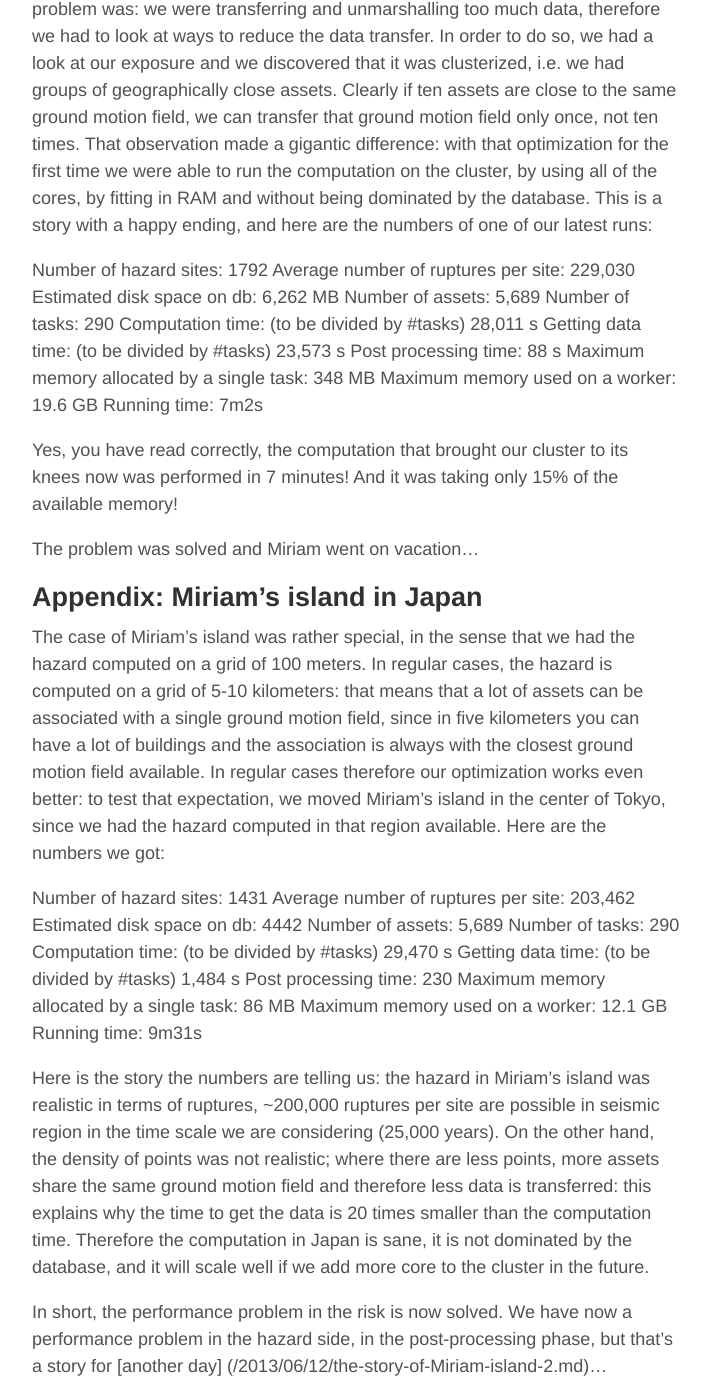
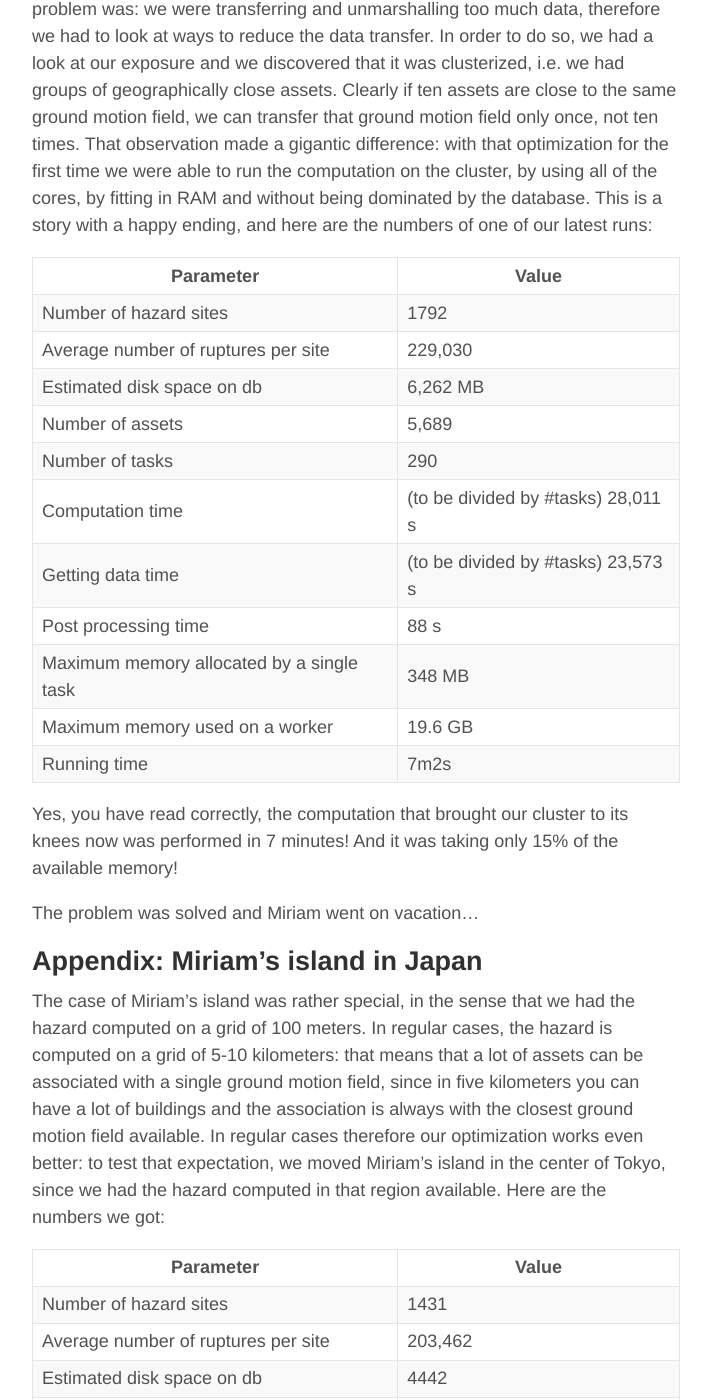
Before and after one commit to micheles/micheles.github.io, a Jekyll site: the page built from _posts/2013-05-17-the-story-of-Miriam-island.md, in a window 1280 px wide and 1400 px high, scrolled down 2642 px. Shown: the whole window, without its empty margins (284-995 px from the left). Built offline with Jekyll 4.4.1, drawn with Linux system fonts in a browser that asks for light colours; Markdown is read by kramdown in place of the engine named in the settings; comment, search, counter and statistics services are not loaded; some of the changed text lies outside the part shown.

Commit message:
Added a couple of tables

```diff
--- a/_posts/2013-05-17-the-story-of-Miriam-island.md
+++ b/_posts/2013-05-17-the-story-of-Miriam-island.md
@@ -119,17 +119,20 @@ using all of the cores, by fitting in RAM and without being dominated
 by the database.  This is a story with a happy ending, and here are
 the numbers of one of our latest runs:
 
-Number of hazard sites: 1792
-Average number of ruptures per site: 229,030
-Estimated disk space on db: 6,262 MB
-Number of assets: 5,689
-Number of tasks: 290
-Computation time: (to be divided by #tasks) 28,011 s
-Getting data time: (to be divided by #tasks) 23,573 s
-Post processing time: 88 s
-Maximum memory allocated by a single task: 348 MB
-Maximum memory used on a worker: 19.6 GB
-Running time: 7m2s
+
+Parameter              | Value
+-----------------------|------
+Number of hazard sites | 1792
+Average number of ruptures per site | 229,030
+Estimated disk space on db | 6,262 MB
+Number of assets | 5,689
+Number of tasks | 290
+Computation time | (to be divided by #tasks) 28,011 s
+Getting data time | (to be divided by #tasks) 23,573 s
+Post processing time | 88 s
+Maximum memory allocated by a single task | 348 MB
+Maximum memory used on a worker | 19.6 GB
+Running time | 7m2s
 
 Yes, you have read correctly, the computation that brought our cluster to its
 knees now was performed in 7 minutes! And it was taking only 15% of the
@@ -151,17 +154,20 @@ even better: to test that expectation, we moved Miriam's island
 in the center of Tokyo, since we had the hazard computed in that
 region available. Here are the numbers we got:
 
-Number of hazard sites: 1431
-Average number of ruptures per site: 203,462
-Estimated disk space on db: 4442
-Number of assets: 5,689
-Number of tasks: 290
-Computation time: (to be divided by #tasks) 29,470 s
-Getting data time: (to be divided by #tasks) 1,484 s
-Post processing time: 230
-Maximum memory allocated by a single task: 86 MB
-Maximum memory used on a worker: 12.1 GB
-Running time: 9m31s
+Parameter              | Value
+-----------------------|------
+Number of hazard sites | 1431
+Average number of ruptures per site | 203,462
+Estimated disk space on db | 4442
+Number of assets | 5,689
+Number of tasks | 290
+Computation time | (to be divided by #tasks) 29,470 s
+Getting data time | (to be divided by #tasks) 1,484 s
+Post processing time | 230
+Maximum memory allocated by a single task | 86 MB
+Maximum memory used on a worker | 12.1 GB
+Running time | 9m31s
+
 
 Here is the story the numbers are telling us: the hazard in Miriam's
 island was realistic in terms of ruptures, ~200,000 ruptures per site
```
